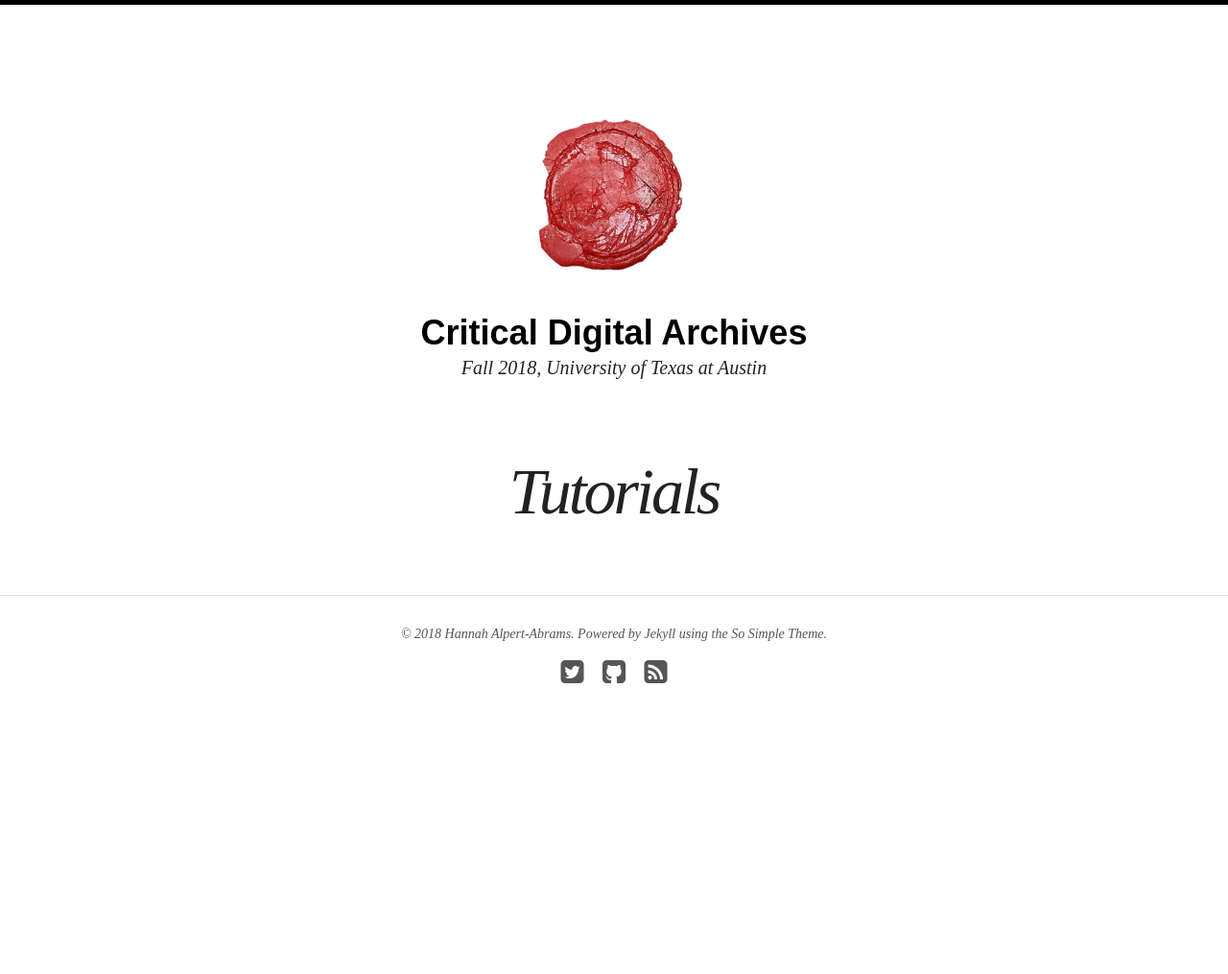
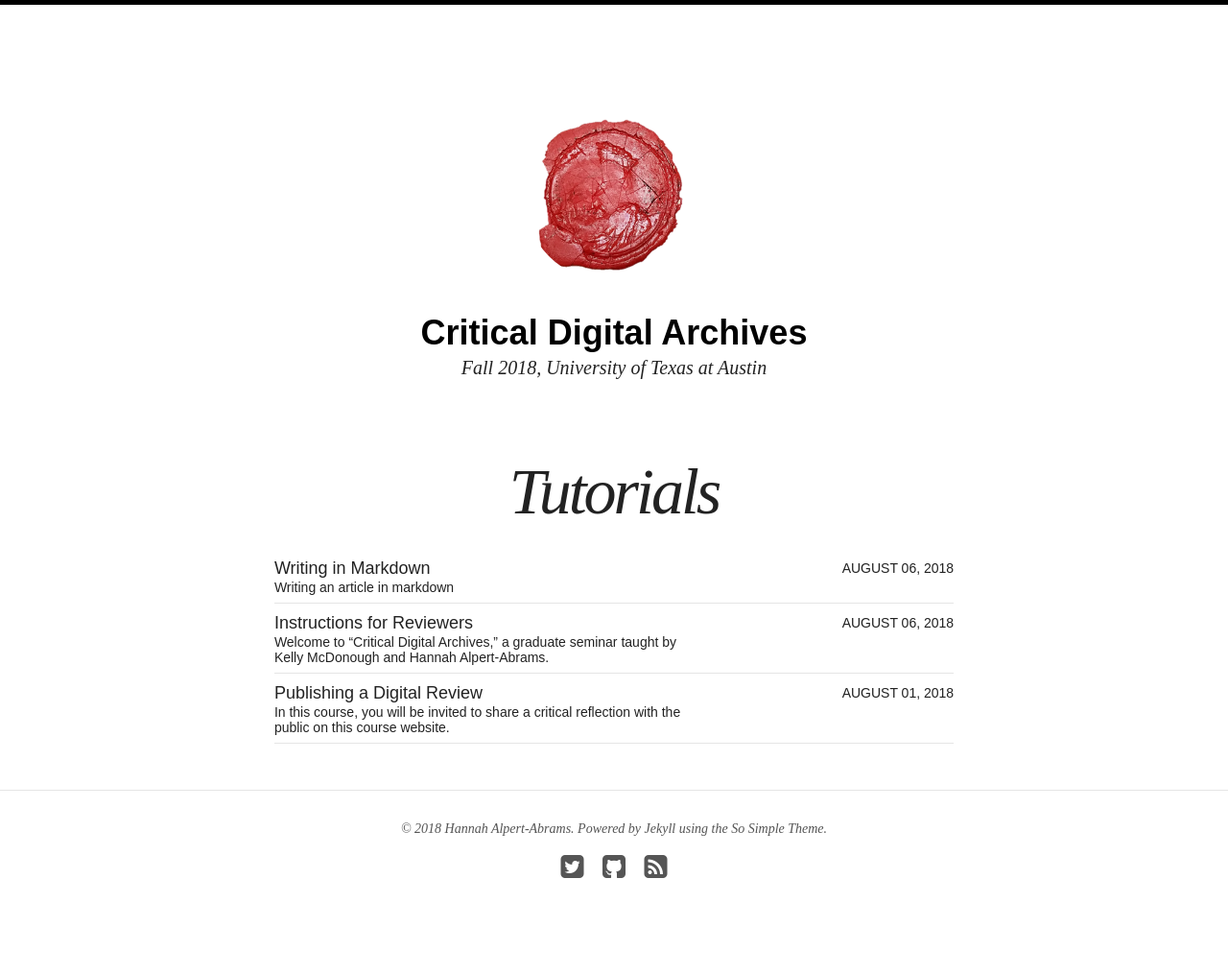
Before and after one commit to pilarvillanueva/criticalarchives, a Jekyll site: the page built from tutorials/index.md, in a window 1280 px wide. Shown: the whole page at 96% size. Built offline with Jekyll 4.4.1, drawn with Linux system fonts in a browser that asks for light colours; nearby versions of some CDN libraries; before the commit the page ends 900 px from its top, so only the background shows below that.

Commit message:
updating tutorials

```diff
--- a/_posts/tutorials/2018-08-06-instructions-for-reviewers.md
+++ b/_posts/tutorials/2018-08-06-instructions-for-reviewers.md
@@ -1,8 +1,8 @@
 ---
 layout: post
-title: "Welcome"
+title: "Instructions for Reviewers"
 modified:
-categories: blog
+categories: tutorial
 excerpt:
 tags: []
 author: halperta
--- a/tutorials/index.md
+++ b/tutorials/index.md
@@ -6,7 +6,7 @@ search_omit: true
 ---
 
 <ul class="post-list">
-{% for post in site.categories.tutorials %}
+{% for post in site.categories.tutorial %}
   <li><article><a href="{{ site.url }}{{ post.url }}">{{ post.title }} <span class="entry-date"><time datetime="{{ post.date | date_to_xmlschema }}">{{ post.date | date: "%B %d, %Y" }}</time></span>{% if post.excerpt %} <span class="excerpt">{{ post.excerpt | remove: '\[ ... \]' | remove: '\( ... \)' | markdownify | strip_html | strip_newlines | escape_once }}</span>{% endif %}</a></article></li>
 {% endfor %}
 </ul>
```
Also changed, not shown: _posts/tutorials/2018-08-01-blog-instructions.md (+1 -1 lines).
